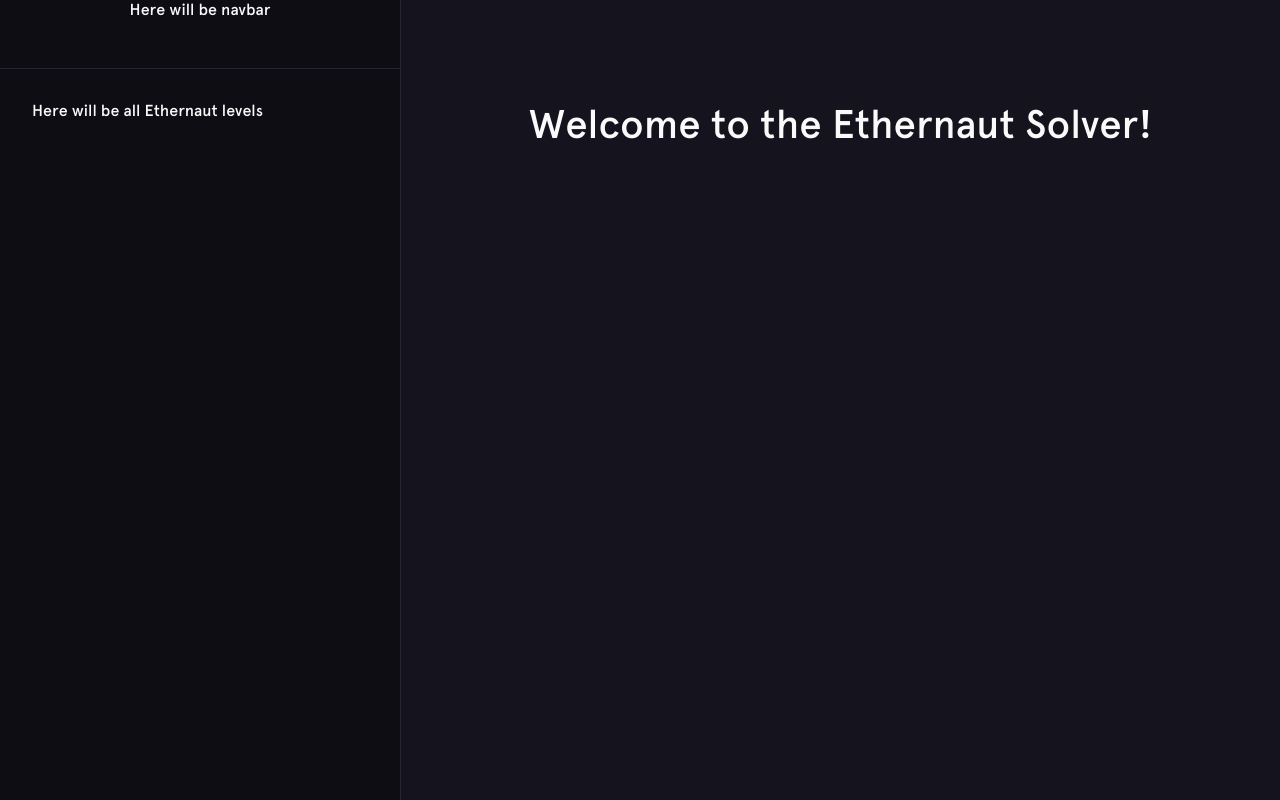
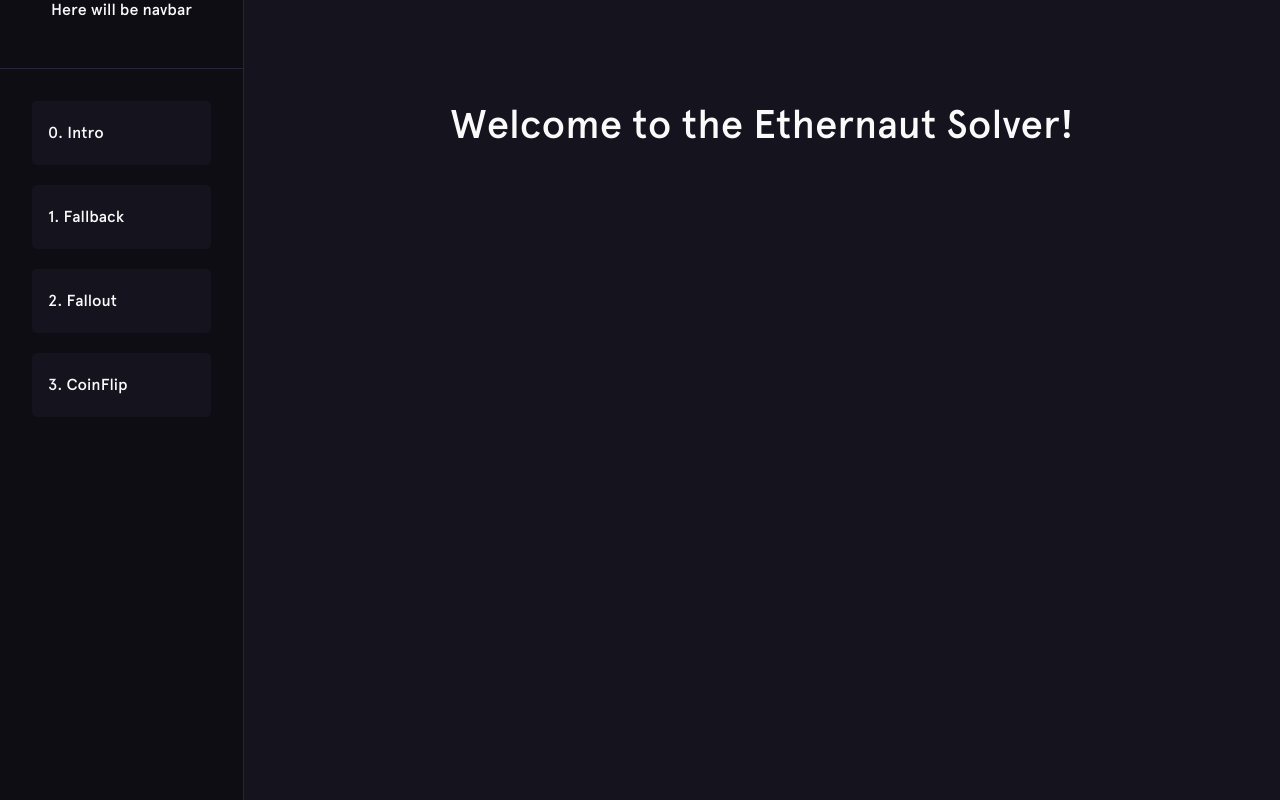
Before and after one commit to bperekitko/ethernaut-solver, a React app: page / in a window 1280 px wide. Built offline with nearby package versions, Linux system fonts and the light colour scheme.

Commit message:
Add router and side menu items

```diff
--- a/package.json
+++ b/package.json
@@ -21,6 +21,7 @@
     "@types/node": "^14.11.2",
     "@types/react": "^16.9.49",
     "@types/react-dom": "^16.9.8",
+    "@types/react-router-dom": "^5.1.6",
     "@types/webpack": "^4.41.22",
     "@types/webpack-dev-server": "^3.11.0",
     "@typescript-eslint/eslint-plugin": "^4.3.0",
@@ -30,6 +31,7 @@
     "eslint-plugin-react": "^7.21.2",
     "file-loader": "^6.1.0",
     "node-sass": "^4.14.1",
+    "react-router-dom": "^5.2.0",
     "sass-loader": "^10.0.2",
     "style-loader": "^1.2.1",
     "ts-loader": "^8.0.4",
--- a/src/app/content/Content.tsx
+++ b/src/app/content/Content.tsx
@@ -1,9 +1,24 @@
 import { FunctionComponent } from 'react';
 import React from 'react';
 import styles from './content.module.scss';
+import { BrowserRouter as Router, Switch, Route } from 'react-router-dom';
+import Intro from './intro/Intro';
 
 const Content: FunctionComponent<unknown> = () => {
-  return <div className={styles.content}>Welcome to the Ethernaut Solver!</div>;
+  return (
+    <div className={styles.content}>
+      <Router>
+        <Switch>
+          <Route exact path='/intro'>
+            <Intro />
+          </Route>
+          <Route path='/'>
+            <div>Welcome to the Ethernaut Solver!</div>
+          </Route>
+        </Switch>
+      </Router>
+    </div>
+  );
 };
 
 export default Content;
--- a/src/app/content/content.module.scss
+++ b/src/app/content/content.module.scss
@@ -4,4 +4,5 @@
   justify-content: center;
   margin-top: 100px;
   font-size: 40px;
+  text-align: center;
 }
--- /dev/null
+++ b/src/app/content/intro/Intro.tsx
@@ -0,0 +1,8 @@
+import { FunctionComponent } from 'react';
+import React from 'react';
+
+const Intro: FunctionComponent<unknown> = () => {
+  return <div>Here will be the intro content</div>;
+};
+
+export default Intro;
--- /dev/null
+++ b/src/app/menu/levels/Level.tsx
@@ -0,0 +1,14 @@
+import { FunctionComponent } from 'react';
+import React from 'react';
+import styles from './level.module.scss';
+import PropTypes from 'prop-types';
+
+const Level: FunctionComponent<{ levelName: string }> = (props) => {
+  return <div className={styles.level}>{props.levelName}</div>;
+};
+
+Level.propTypes = {
+  levelName: PropTypes.string,
+};
+
+export default Level;
--- a/src/app/menu/levels/Levels.tsx
+++ b/src/app/menu/levels/Levels.tsx
@@ -1,9 +1,13 @@
 import { FunctionComponent } from 'react';
 import React from 'react';
 import styles from './levels.module.scss';
+import Level from './Level';
+
+const data: string[] = ['Intro', 'Fallback', 'Fallout', 'CoinFlip'];
 
 const Levels: FunctionComponent<unknown> = () => {
-  return <div className={styles.levels}>Here will be all Ethernaut levels</div>;
+  const newLocal = data.map((d, index) => <Level key={index} levelName={`${index}. ${d}`} />);
+  return <div className={styles.levels}>{newLocal}</div>;
 };
 
 export default Levels;
--- /dev/null
+++ b/src/app/menu/levels/level.module.scss
@@ -0,0 +1,18 @@
+$level-background: #14131e;
+
+.level {
+  background-color: $level-background;
+  height: 64px;
+  margin-bottom: 20px;
+  display: flex;
+  padding: 16px;
+  align-items: center;
+  width: 100%;
+  box-sizing: border-box;
+  border-radius: 5px;
+
+  &:hover {
+    background-color: lighten($level-background, 20%);
+    cursor: pointer;
+  }
+}
--- a/src/app/menu/levels/levels.module.scss
+++ b/src/app/menu/levels/levels.module.scss
@@ -1,6 +1,5 @@
 .levels {
   height: 100%;
-  min-width: 400px;
   padding: 32px;
   box-sizing: border-box;
 }
--- a/src/app/menu/menu.module.scss
+++ b/src/app/menu/menu.module.scss
@@ -2,7 +2,7 @@
   background-color: #0e0d14;
   display: flex;
   flex-direction: column;
-  width: 400px;
+  width: 300px;
   height: 100%;
   border-right: solid 1px #262439;
 }
--- a/webpack.config.ts
+++ b/webpack.config.ts
@@ -41,6 +41,7 @@
   devServer: {
     contentBase: path.join(__dirname, 'public'),
     port: 3000,
+    historyApiFallback: true,
     publicPath: 'http://localhost:3000/dist',
     hotOnly: true,
   },
```
Also changed, not shown: 1 other file (tests, documents, lock files or other folders).
